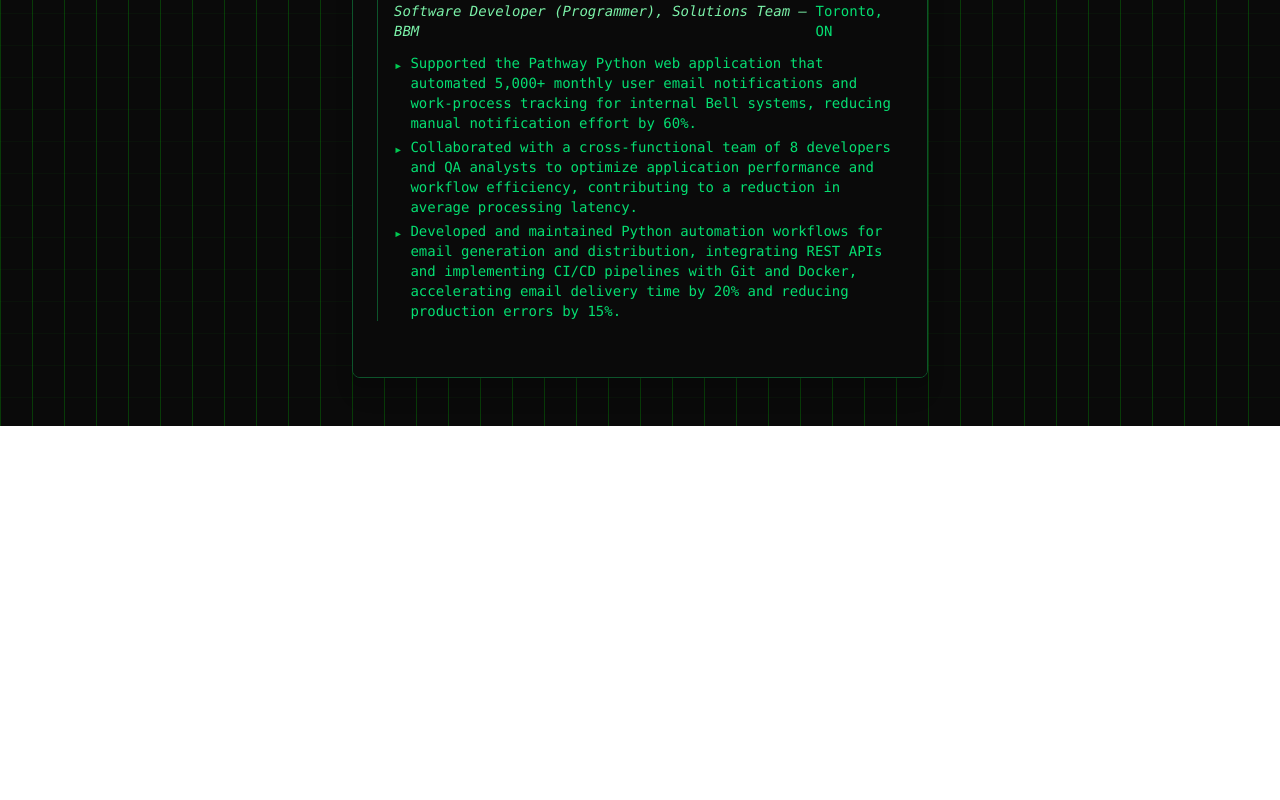
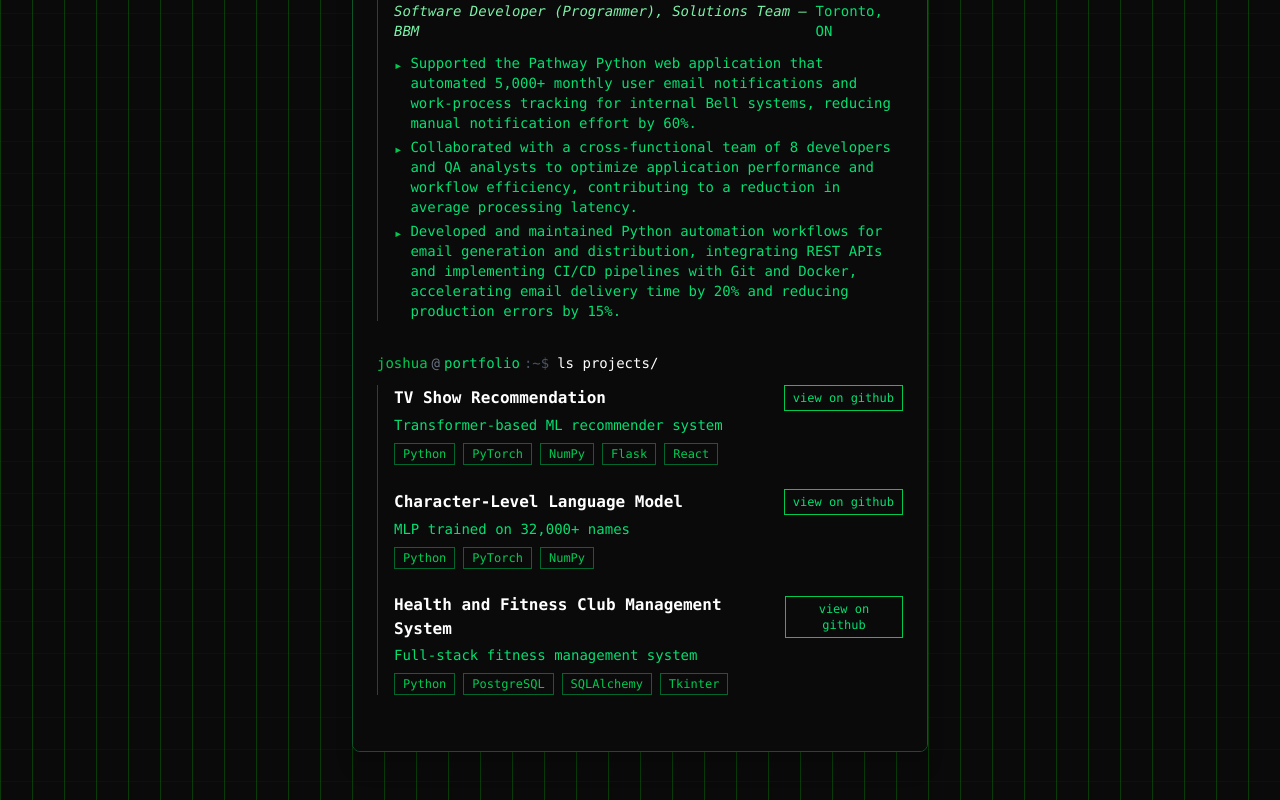
Before and after one commit to joshuawang123984/WebsitePortfolio, a React (Vite) app: page / in a window 1280 px wide. Shown: the part 1107-1907 px from the top of the page. Before the commit the page ends 1533 px from the top, so only its background shows below. Built offline with nearby package versions, Linux system fonts and the light colour scheme.

Commit message:
added projects and experience, make it dynamic in terminal now

```diff
--- a/src/assets/Projects.json
+++ b/src/assets/Projects.json
@@ -2,16 +2,19 @@
     {
         "name": "TV Show Recommendation",
         "description": "Transformer-based ML recommender system",
-        "github": "https://github.com/joshuawang123984/ShowRecommendation"
+        "github": "https://github.com/joshuawang123984/ShowRecommendation",
+        "tech": ["Python", "PyTorch", "NumPy", "Flask", "React"]
     },
     {
         "name": "Character-Level Language Model",
         "description": "MLP trained on 32,000+ names",
-        "github": "https://github.com/joshuawang123984/WordGenerator"
+        "github": "https://github.com/joshuawang123984/WordGenerator",
+        "tech": ["Python", "PyTorch", "NumPy"]
     },
     {
         "name": "Health and Fitness Club Management System",
         "description": "Full-stack fitness management system",
-        "github": "https://github.com/joshuawang123984/FITNESS_DATABASE"
+        "github": "https://github.com/joshuawang123984/FITNESS_DATABASE",
+        "tech": ["Python", "PostgreSQL", "SQLAlchemy", "Tkinter"]
     }
 ]
--- a/src/components/Commands.jsx
+++ b/src/components/Commands.jsx
@@ -4,3 +4,9 @@ const commands = {
     "help": <Help />,
     "clear": null
 }
+
+export default function Commands() {
+    return (<>
+
+    </>);
+}
--- /dev/null
+++ b/src/components/Projects.jsx
@@ -0,0 +1,32 @@
+import Block from "./Block";
+import PROJECTS from "../assets/Projects.json"
+
+export default function Projects() {
+    return (
+        <Block cmnd="ls projects/">
+            <div className="flex flex-col gap-6">
+                {PROJECTS.map((project) => (
+                    <div key={project.name} className="flex flex-col gap-1">
+                        <div className="flex justify-between items-center">
+                            <span className="text-white font-bold font-mono">{project.name}</span>
+                            <button
+                                onClick={() => window.open(project.github, '_blank')}
+                                className="text-xs font-mono px-2 py-1 border border-green-500 text-green-400 hover:bg-green-500 hover:text-black transition-colors"
+                            >
+                                view on github
+                            </button>
+                        </div>
+                        <p className="text-green-400 font-mono text-sm">{project.description}</p>
+                        <div className="flex flex-wrap gap-2 mt-1">
+                            {project.tech.map((t) => (
+                                <span key={t} className="text-xs font-mono px-2 py-0.5 border border-green-800 text-green-500">
+                                    {t}
+                                </span>
+                            ))}
+                        </div>
+                    </div>
+                ))}
+            </div>
+        </Block>
+    );
+}
--- a/src/components/Terminal.jsx
+++ b/src/components/Terminal.jsx
@@ -4,17 +4,35 @@ import Skills from "./TerminalComponents/Skills"
 import Education from "./TerminalComponents/Education"
 import IdlePrompt from "./IdlePrompt"
 import Experience from "./TerminalComponents/Experience"
+import Projects from "./Projects"
+
+import { useState } from "react";
 
 export default function Terminal() {
+    const [userInput, setUserInput] = useState("");
+
+    // may be useful in the future
+    const [history, setHistory] = useState([]);
+
+    function handleUserInput(e) {
+        if (e.key === 'Enter') {
+            const output = commands[userInput.trim().toLowerCase()];
+            setHistory([...history, { cmnd: userInput, output }]);
+            setUserInput("");
+        }
+    }
     return (
         <div className="bg-neutral-950 p-6 text-green-400">
             <Header />
             <Links />
             <Skills />
             <Education />
-            {/* <IdlePrompt /> */}
 
-            <Experience />
+            {/* change this to prompt, its going to be dynamic rather than idle */}
+            {/* <IdlePrompt handleInput={handleUserInput}/> */}
+
+            {true && <Experience />}
+            {true && <Projects />}
         </div>
     )
 }
```
